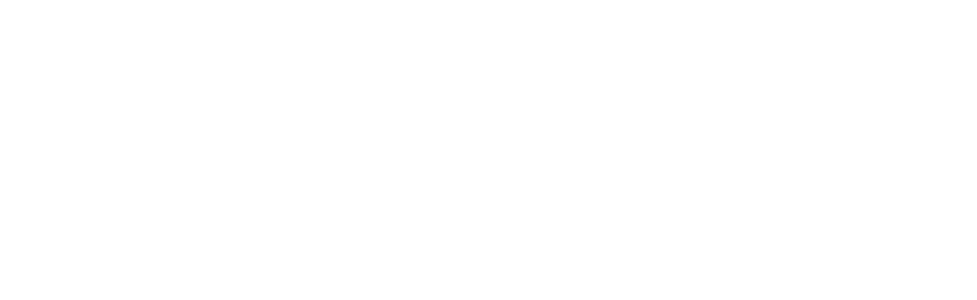
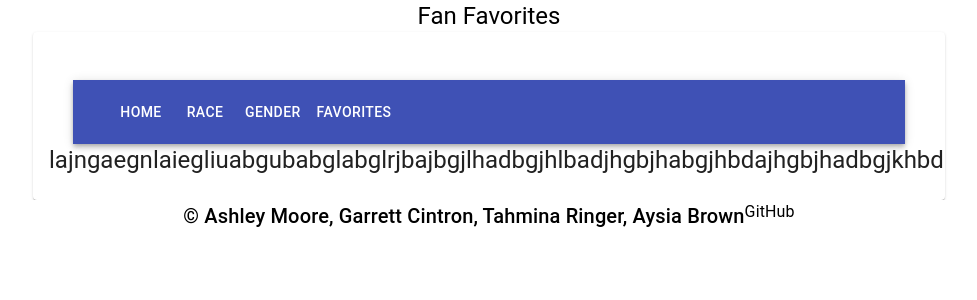
Before and after one commit to tiggerman120/superhero-sandbox, a React (Create React App) app: page /favorites in a window 1280 px wide. Shown: the top 300 px of the page, without its empty margins (151-1128 px from the left). Built offline with nearby package versions, Linux system fonts and the light colour scheme.

Commit message:
page routes

```diff
--- a/package.json
+++ b/package.json
@@ -4,12 +4,15 @@
   "private": true,
   "dependencies": {
     "@material-ui/core": "^4.11.3",
+    "@material-ui/icons": "^4.11.2",
     "@testing-library/jest-dom": "^5.11.9",
     "@testing-library/react": "^11.2.3",
     "@testing-library/user-event": "^12.6.2",
     "react": "^17.0.1",
     "react-dom": "^17.0.1",
+    "react-router-dom": "^5.2.0",
     "react-scripts": "4.0.1",
+    "redux": "^4.0.5",
     "web-vitals": "^0.2.4"
   },
   "scripts": {
--- a/src/App.js
+++ b/src/App.js
@@ -1,11 +1,62 @@
+import React from 'react';
+// import AppBar from '@material-ui/core/AppBar';
+// import Toolbar from '@material-ui/core/Toolbar';
+// import Typography from '@material-ui/core/Typography';
+// import Button from '@material-ui/core/Button';
+// import IconButton from '@material-ui/core/IconButton';
+// import MenuIcon from '@material-ui/icons/Menu';
+import CssBaseline from '@material-ui/core/CssBaseline';
+import Container from '@material-ui/core/Container';
+import Grid from '@material-ui/core/Grid';
+import Card from '@material-ui/core/Card';
+import CardHeader from '@material-ui/core/CardHeader';
+import { CardContent } from '@material-ui/core';
+import Header from './components/header/header';
+import Footer from './components/footer/footer';
+import Favorites from './components/favorites';
 import logo from './logo.svg';
 import './App.css';
 import Main from './components/main';
+import Nav from './components/nav/nav';
+import { BrowserRouter as Router, Switch, Route, Link } from "react-router-dom";
 
 function App() {
+
   return (
-    <Main />
+    <Router>
+      <Route path='/'>
+        <div className="App">
+          {/* //THE HEADER IS HERE */}
 
+          <Container maxWidth='md'>
+            <Header />
+          </Container>
+
+          <Container maxWidth='md'>
+            <Grid spacing={5} alignItems="stretch">
+              <Grid xs={12}>
+                <Card>
+                  <CardHeader />
+                  <CardContent>
+                    <Nav />
+
+                    <Route exact path='/'>
+                    <Main />
+                    </Route>
+
+                    <Route exact path='/favorites'>
+                    <Favorites />
+                    </Route>
+
+                  </CardContent>
+                </Card>
+              </Grid>
+            </Grid>
+          </Container>
+          <Footer />
+        </div>
+      </Route>
+    </Router>
   );
 }
 
--- a/src/components/favorites.js
+++ b/src/components/favorites.js
@@ -1,5 +1,15 @@
+import React from 'react';
+import Typography from '@material-ui/core/Typography';
 
+const Favorites = (props) => {
+    return (
+        <container>
+            <Typography variant="h5">
+                lajngaegnlaiegliuabgubabglabglrjbajbgjlhadbgjhlbadjhgbjhabgjhbdajhgbjhadbgjkhbdajhgbjhdsbgjkhsbdjghvbskdnzfkjbdlgkjbdklgbiuhgkdbvjhbdkilfooihgruaejfkdbgfkilksnfgiaejidbvkjgit
+        </Typography>
 
-function Favorites(props) {
+        </container>
+    );
+}
 
-}
+export default Favorites;
--- /dev/null
+++ b/src/components/footer/footer.js
@@ -0,0 +1,19 @@
+import React from 'react';
+import { BottomNavigation } from '@material-ui/core';
+import Typography from '@material-ui/core/Typography';
+
+const Footer = (props) => {
+    return (
+        <container>
+        <BottomNavigation>
+        <Typography variant="h6">
+            &copy; Ashley Moore, Garrett Cintron, Tahmina Ringer, Aysia Brown
+        </Typography>
+            <Typography variant="h6">
+            <Typography>GitHub</Typography>
+        </Typography>
+        </BottomNavigation>
+        </container>
+    );
+}
+export default Footer;
--- /dev/null
+++ b/src/components/header/header.js
@@ -0,0 +1,18 @@
+import React from 'react';
+import Typography from '@material-ui/core/Typography';
+
+const Header = (props) => {
+    return (
+        <container>
+        <Typography variant="h5">
+           Fan Favorites
+        </Typography>
+             <Typography variant="h5">
+        </Typography>
+        </container>
+    );
+}
+
+
+
+export default Header;
--- a/src/components/main.js
+++ b/src/components/main.js
@@ -1,16 +1,24 @@
 import React from 'react'
 import Button from '@material-ui/core/Button';
-import Drawer from '@material-ui/core/drawer';
-
+import { BrowserRouter as Router, Switch, Route, Link } from "react-router-dom";
+import Container from '@material-ui/core/Container';
+import Typography from '@material-ui/core/Typography';
+import AppBar from '@material-ui/core/AppBar';
+import Toolbar from '@material-ui/core/Toolbar';
+import IconButton from '@material-ui/core/IconButton';
+import MenuIcon from '@material-ui/icons/Menu';
 
 function Main(props) {
+  //   function clickhandler() {
 
+  // }
+  return (
+    <Container>
+      <Typography variant="p">
+        Lorem Ipsum is simply dummy text of the printing and typesetting industry. Lorem Ipsum has been the industry's standard dummy text ever since the 1500s, when an unknown printer took a galley of type and scrambled it to make a type specimen book. It has survived not only five centuries, but also the leap into electronic typesetting, remaining essentially unchanged. It was popularised in the 1960s with the release of Letraset sheets containing Lorem Ipsum passages, and more recently with desktop publishing software like Aldus PageMaker including versions of Lorem Ipsum.
+    </Typography>
+    </Container>
 
-  function clickhandler() {
-
-  }
-  return (
-    null
   )
 }
 
--- /dev/null
+++ b/src/components/nav/nav.js
@@ -0,0 +1,33 @@
+import React from 'react'
+import Button from '@material-ui/core/Button';
+import { BrowserRouter as Router, Switch, Route, Link } from "react-router-dom";
+import Container from '@material-ui/core/Container';
+import Typography from '@material-ui/core/Typography';
+import AppBar from '@material-ui/core/AppBar';
+import Toolbar from '@material-ui/core/Toolbar';
+import IconButton from '@material-ui/core/IconButton';
+
+function Nav() {
+
+    return (
+<Container>
+      <AppBar position="static">
+        <Toolbar>
+          <IconButton edge="start" color="inherit" aria-label="menu">
+            {/* <MenuIcon /> */}
+          </IconButton>
+          <Typography variant="h6">
+          <Button href="/" color="inherit">HOME</Button>
+          <Button href="/race" color="inherit">race</Button>
+          <Button href="/gender" color="inherit">gender</Button>
+          <Button href="/favorites" color="inherit">favorites</Button>
+  </Typography>
+        </Toolbar>
+      </AppBar>
+      {/* <button onClick={() => { */}
+        {/* // clickHandler() */}
+      {/* }}>characters</button> */}
+      </Container>
+    )}
+
+export default Nav;
```
Also changed, not shown: 2 other files (tests, documents, lock files or other folders).
